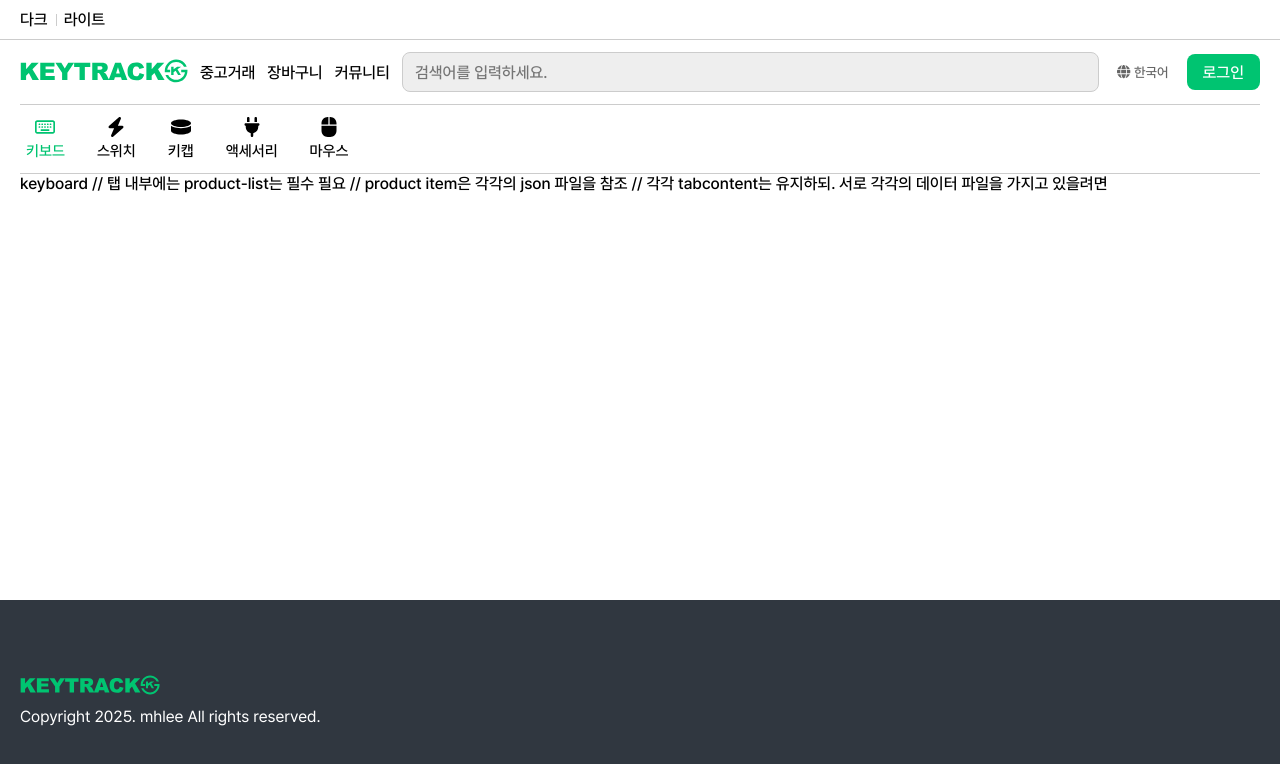
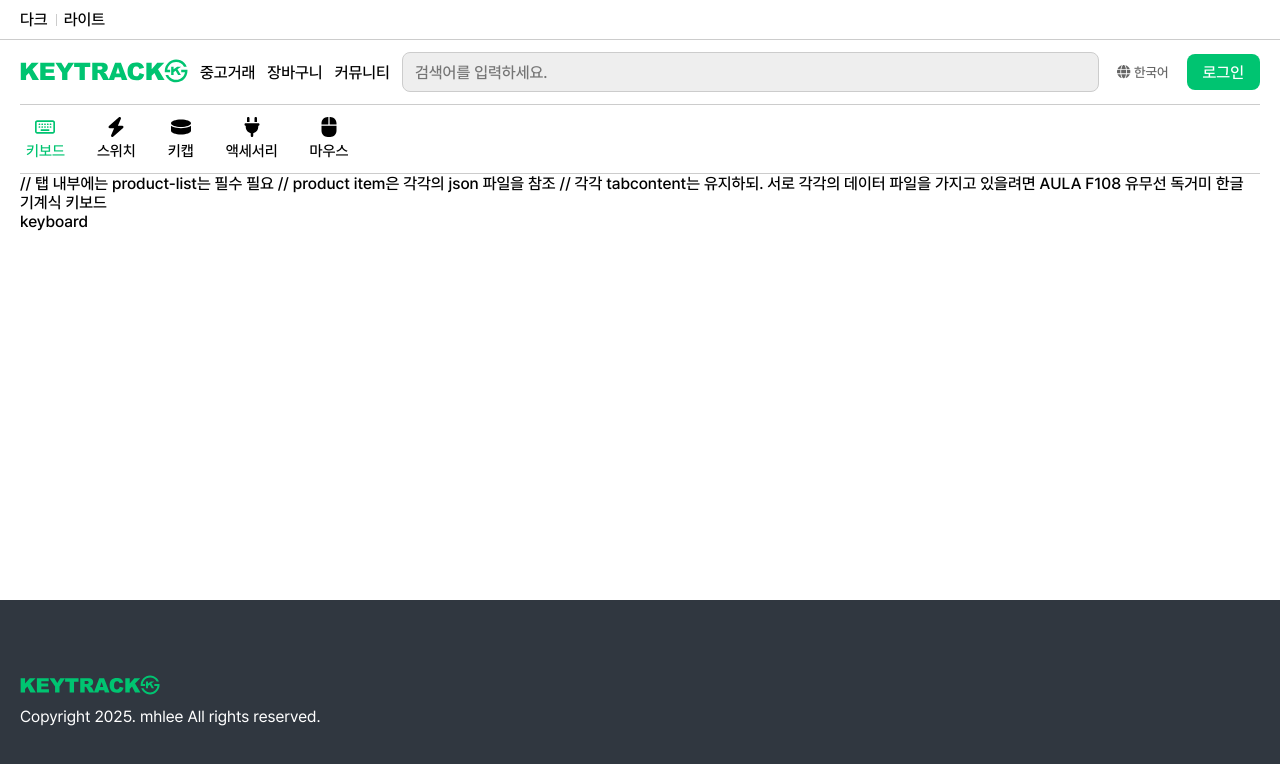
Before and after one commit to beingborn/keyboradVue, a Vue app: page / in a window 1280 px wide. Shown: the top 764 px of the page. Built offline with nearby package versions, Linux system fonts and the light colour scheme.

Commit message:
product list start

```diff
--- a/src/components/Container.vue
+++ b/src/components/Container.vue
@@ -23,12 +23,14 @@
             </ul>
         </div> -->
 
+        // 탭 내부에는 product-list는 필수 필요
+        // product item은 각각의 json 파일을 참조
+        // 각각 tabcontent는 유지하되. 서로 각각의 데이터 파일을 가지고 있을려면
+        {{ keyboardList[0].title }}
 
         <div class="tab-content"  v-for="(tab, index)  in tabList" :key="index" :class="[tab.content, {'is-active' : activeTab === index}]"  >
             {{ tab.content }}
-            // 탭 내부에는 product-list는 필수 필요
-            // product item은 각각의 json 파일을 참조
-            // 각각 tabcontent는 유지하되. 서로 각각의 데이터 파일을 가지고 있을려면
+
 
             <!-- <ul class="product-list">
                 <li class="product-item">
@@ -55,6 +57,8 @@
 </template>
 
 <script>
+import keyboardList from '../assets/data/keyboard'
+
 export default {
     name : 'Container',
     data(){
@@ -67,7 +71,7 @@ export default {
                 {name: '마우스', content: 'mouse', icon:  ['fas', 'computer-mouse']},
             ],
             activeTab : 0,
-            productList : []
+            keyboardList : keyboardList,
         }
     },
 
--- a/src/components/Header.vue
+++ b/src/components/Header.vue
@@ -44,7 +44,7 @@ export default {
   name: 'Header',
 
   computed: {
-    ...mapState(['gnbMenus']),
+    ...mapState(['gnbMenus', 'keyboard']),
   },
 }
 </script>
```
